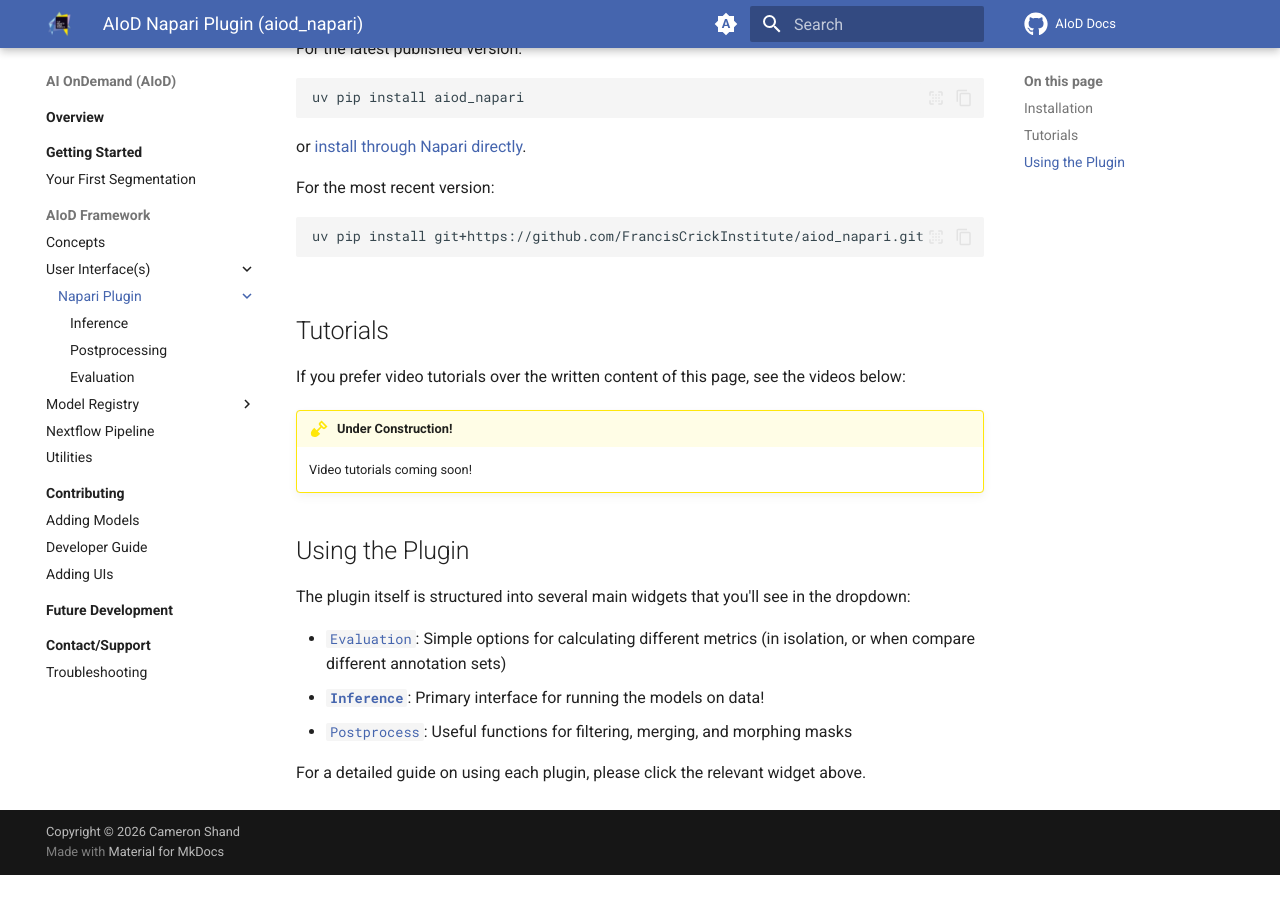
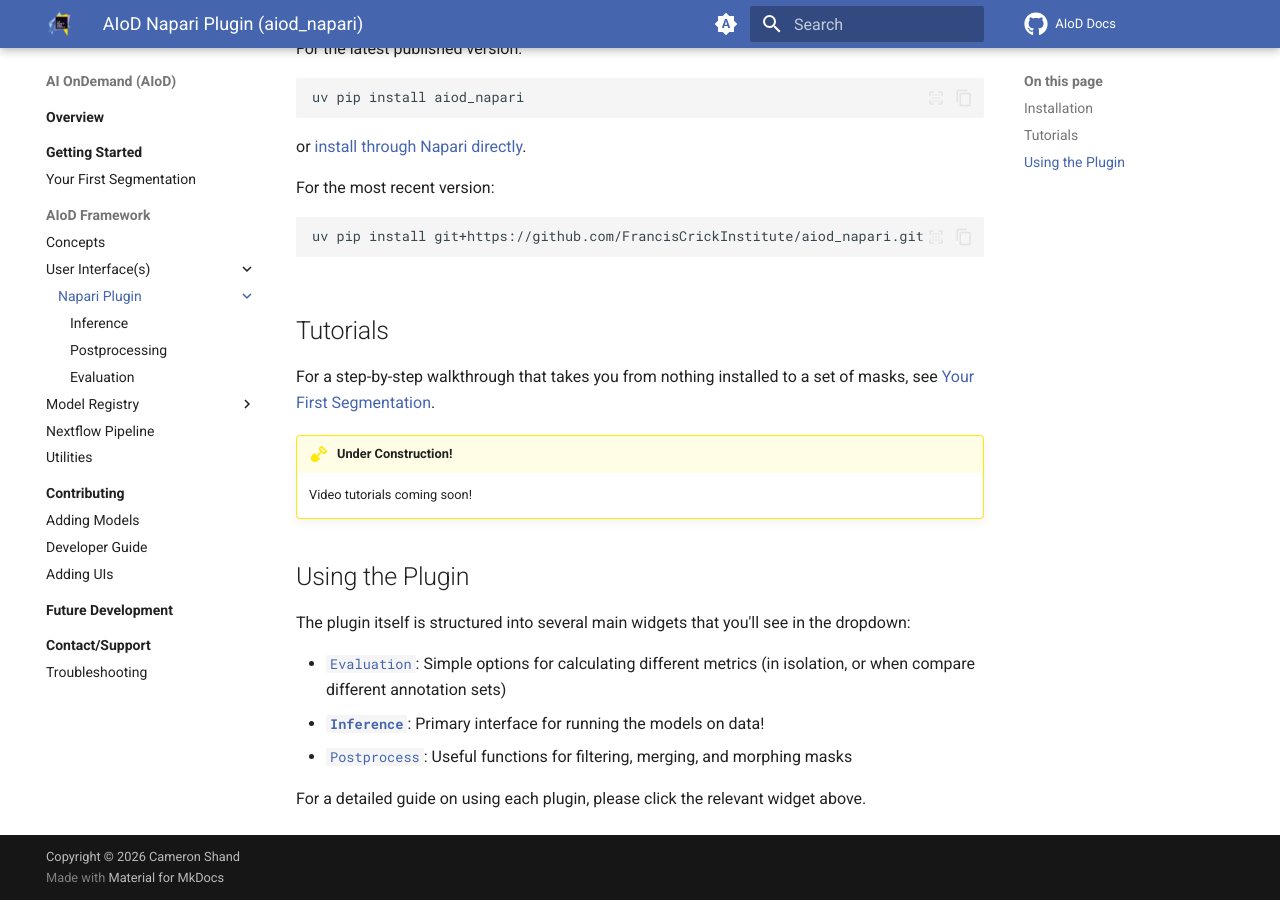
Before and after one commit to FrancisCrickInstitute/aiod_docs, an MkDocs documentation site: the page built from docs/sections/front_ends/napari_plugin/index.md, in a window 1280 px wide and 900 px high, scrolled down 574 px. Built offline with MkDocs 1.6.1 and Material for MkDocs 9.7.7, drawn with Linux system fonts in a browser that asks for light colours; comment, search, counter and statistics services are not loaded; before the commit the page ends 1449 px from its top, so only the background shows below that.

Commit message:
Fix copy-pasted alt text and point at the written tutorial
Two figures carried the alt text of an unrelated screenshot, so screen
reader users got a description of the regionprops filter for the
Visualize Overlaps example, and of the preprocessing panel for the
project config one.

The plugin page also promised videos immediately above an under
construction notice, without linking the written walkthrough that does
exist.

Co-Authored-By: Claude Opus 5 (1M context) <noreply@anthropic.com>

```diff
--- a/docs/sections/front_ends/napari_plugin/index.md
+++ b/docs/sections/front_ends/napari_plugin/index.md
@@ -45,7 +45,7 @@ To easily visualise your data, and select the different models, parameters, and
 
 
 ## Tutorials
-If you prefer video tutorials over the written content of this page, see the videos below:
+For a step-by-step walkthrough that takes you from nothing installed to a set of masks, see [Your First Segmentation](../../getting_started/first_segmentation.md).
 
 !!! under-construction "Under Construction!"
 
```
Also changed, not shown: docs/sections/front_ends/napari_plugin/inference.md (+1 -1 lines), docs/sections/front_ends/napari_plugin/postprocess.md (+2 -2 lines).
